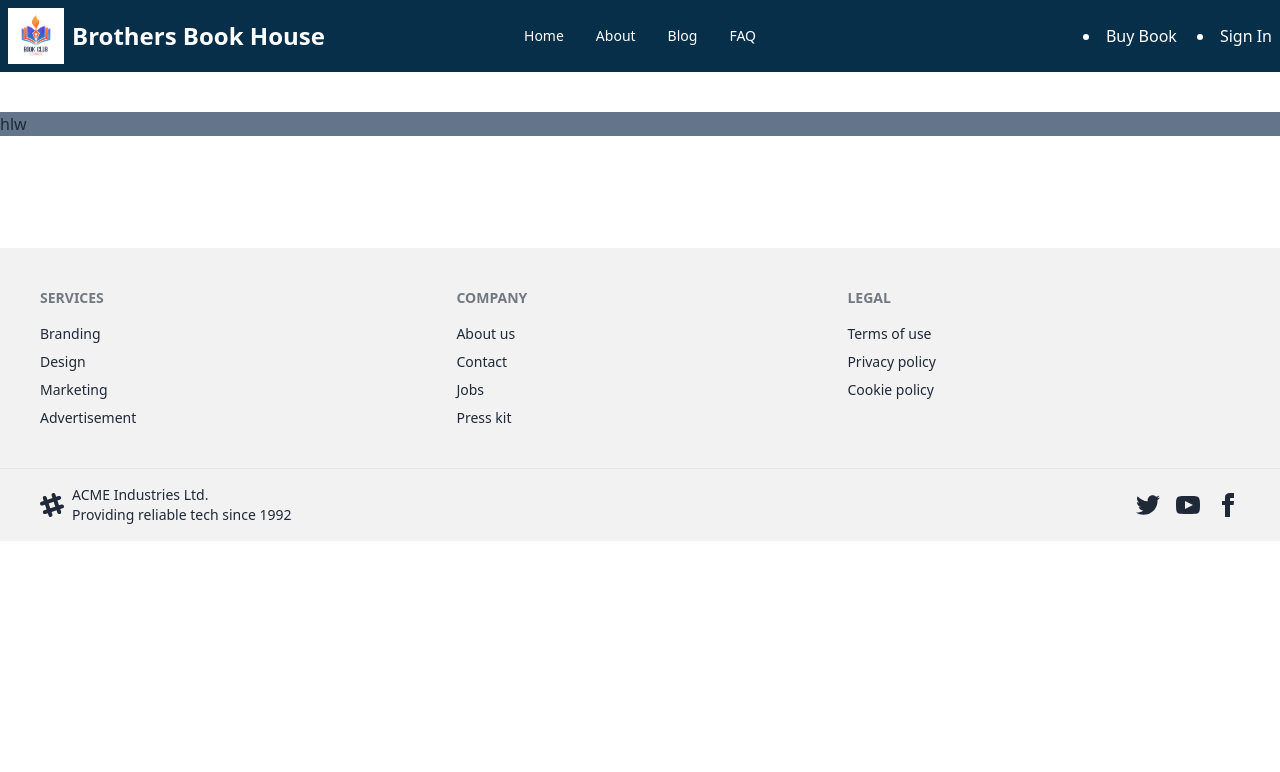
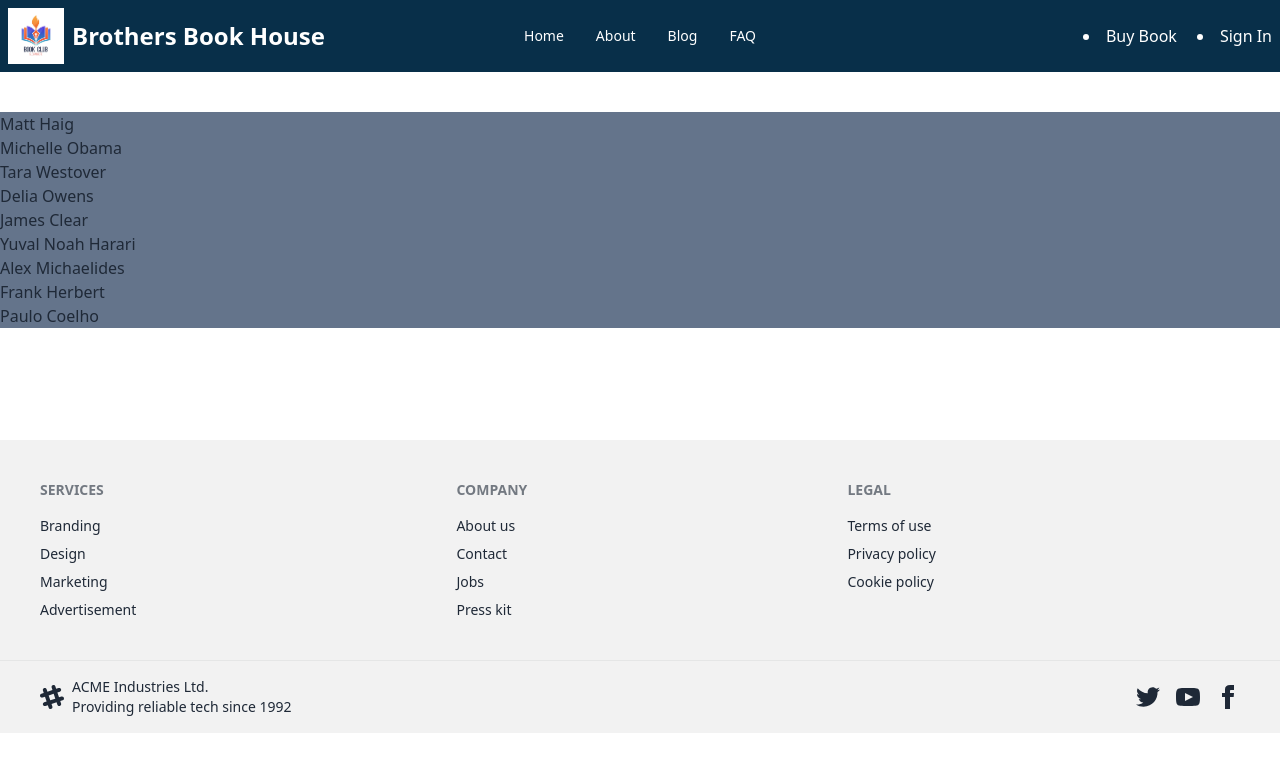
Before and after one commit to Nieem/react-router-dom-assign-3, a React (Vite) app: page /books in a window 1280 px wide. Shown: the top 772 px of the page. Built offline with nearby package versions, Linux system fonts and the light colour scheme.

Commit message:
test load json data

```diff
--- a/package.json
+++ b/package.json
@@ -10,6 +10,7 @@
     "preview": "vite preview"
   },
   "dependencies": {
+    "axios": "^1.7.7",
     "react": "^18.3.1",
     "react-dom": "^18.3.1",
     "react-router-dom": "^6.26.2"
--- /dev/null
+++ b/src/assets/book-data.json
@@ -0,0 +1,120 @@
+
+[
+  {
+    "bookId": 1,
+    "bookName": "The Midnight Library",
+    "author": "Matt Haig",
+    "image": "https://media.uiargonaut.com/wp-content/uploads/2024/02/81YzHKeWq7L_cropped-1024x571.jpg",
+    "review": "A heartfelt exploration of life's endless possibilities, full of hope and meaning.",
+    "totalPages": 304,
+    "rating": 4.5,
+    "category": "Fiction",
+    "tags": ["Philosophical", "Fantasy", "Self-Discovery"],
+    "publisher": "Canongate Books",
+    "yearOfPublishing": 2020
+  },
+  {
+    "bookId": 2,
+    "bookName": "Becoming",
+    "author": "Michelle Obama",
+    "image": "https://heartspoken.com/wp-content/uploads/2019/03/Becoming-Book-Review-Post-Graphic.jpg",
+    "review": "An inspiring memoir that traces the life of one of America's most iconic first ladies.",
+    "totalPages": 448,
+    "rating": 4.8,
+    "category": "Memoir",
+    "tags": ["Inspiring", "Political", "Biography"],
+    "publisher": "Crown Publishing",
+    "yearOfPublishing": 2018
+  },
+  {
+    "bookId": 3,
+    "bookName": "Educated",
+    "author": "Tara Westover",
+    "image": "https://media.newyorker.com/photos/5b228bf92acbf821b1b75476/master/w_1920,c_limit/Educated-Tara-Westover.jpg",
+    "review": "A powerful memoir about growing up in rural isolation and the transformative power of education.",
+    "totalPages": 334,
+    "rating": 4.7,
+    "category": "Biography",
+    "tags": ["Memoir", "Education", "Family"],
+    "publisher": "Random House",
+    "yearOfPublishing": 2018
+  },
+  {
+    "bookId": 4,
+    "bookName": "Where the Crawdads Sing",
+    "author": "Delia Owens",
+    "image": "https://bookclubchat.com/wp-content/uploads/2018/10/Where-The-Crawdads-Sing-Book-Club-Questions-Book-Club-Chat.jpg",
+    "review": "A mesmerizing tale of survival, mystery, and the beauty of the natural world.",
+    "totalPages": 368,
+    "rating": 4.6,
+    "category": "Mystery",
+    "tags": ["Nature", "Crime", "Romance"],
+    "publisher": "G.P. Putnam's Sons",
+    "yearOfPublishing": 2018
+  },
+  {
+    "bookId": 5,
+    "bookName": "Atomic Habits",
+    "author": "James Clear",
+    "image": "https://miro.medium.com/v2/resize:fit:2000/format:webp/1*IirUWdu5_jw10pEb1oaLtg.jpeg",
+    "review": "A game-changing guide to forming good habits and breaking bad ones, grounded in science.",
+    "totalPages": 320,
+    "rating": 4.9,
+    "category": "Self-Help",
+    "tags": ["Productivity", "Self-Improvement", "Behavior"],
+    "publisher": "Penguin Random House",
+    "yearOfPublishing": 2018
+  },
+  {
+    "bookId": 6,
+    "bookName": "Sapiens: A Brief History of Humankind",
+    "author": "Yuval Noah Harari",
+    "image": "https://m.media-amazon.com/images/I/613w6Hitb+L._CR2,0,1276,720_SR684,386_.jpg",
+    "review": "A sweeping exploration of human history from the Stone Age to modern times, both insightful and thought-provoking.",
+    "totalPages": 443,
+    "rating": 4.7,
+    "category": "History",
+    "tags": ["Anthropology", "Evolution", "Civilization"],
+    "publisher": "Harper",
+    "yearOfPublishing": 2014
+  },
+  {
+    "bookId": 7,
+    "bookName": "The Silent Patient",
+    "author": "Alex Michaelides",
+    "image": "https://bookclubchat.com/wp-content/uploads/2019/03/Silent-Patient-Review-Book-Club-Chat.jpg",
+    "review": "A gripping psychological thriller that keeps you guessing until the very end.",
+    "totalPages": 336,
+    "rating": 4.4,
+    "category": "Thriller",
+    "tags": ["Suspense", "Psychological", "Mystery"],
+    "publisher": "Celadon Books",
+    "yearOfPublishing": 2019
+  },
+  {
+    "bookId": 8,
+    "bookName": "Dune",
+    "author": "Frank Herbert",
+    "image": "https://sm.ign.com/t/ign_za/lists/h/how-to-rea/how-to-read-the-dune-books-in-chronological-order_1jyy.1280.jpg",
+    "review": "A sci-fi classic that masterfully weaves together politics, religion, and ecology in a futuristic desert world.",
+    "totalPages": 412,
+    "rating": 4.8,
+    "category": "Science Fiction",
+    "tags": ["Space", "Adventure", "Epic"],
+    "publisher": "Chilton Books",
+    "yearOfPublishing": 1965
+  },
+  {
+    "bookId": 9,
+    "bookName": "The Alchemist",
+    "author": "Paulo Coelho",
+    "image": "https://www.hollywoodreporter.com/wp-content/uploads/2021/07/book-The-Alchemist-book.jpg",
+    "review": "A timeless tale about following one's dreams and listening to the heart, filled with deep wisdom.",
+    "totalPages": 208,
+    "rating": 4.3,
+    "category": "Fiction",
+    "tags": ["Spiritual", "Adventure", "Philosophical"],
+    "publisher": "HarperOne",
+    "yearOfPublishing": 1988
+  }
+]
--- a/src/pages/bookspage.jsx
+++ b/src/pages/bookspage.jsx
@@ -1,9 +1,30 @@
 import React from 'react';
+import { useState,useEffect } from 'react';
+ import axios from 'axios';
+ import jsondata from '../assets/book-data.json'
 
 const  Bookspage = () => {
+    const [bookList, setBookList] = useState([]);
+    const getAllBooks= async ()=>{
+       // const data = await axios.get("../assets/book-data.json");
+       const loadData=[...jsondata];
+       console.log(loadData);
+        setBookList(loadData);
+    }
+    useEffect(() => {
+        getAllBooks();
+      }, []);
+
+
     return (
         <div className='container bg-slate-500 my-28 mx-auto'>
-            <p>hlw</p>
+           { bookList.map((item,i) => (
+                        // Presently we only fetch
+                        // title from the API
+                        <h4 key={i}>{item.author}</h4>
+                    ))
+
+                }
         </div>
     );
 };
```
Also changed, not shown: 1 other file (tests, documents, lock files or other folders).
